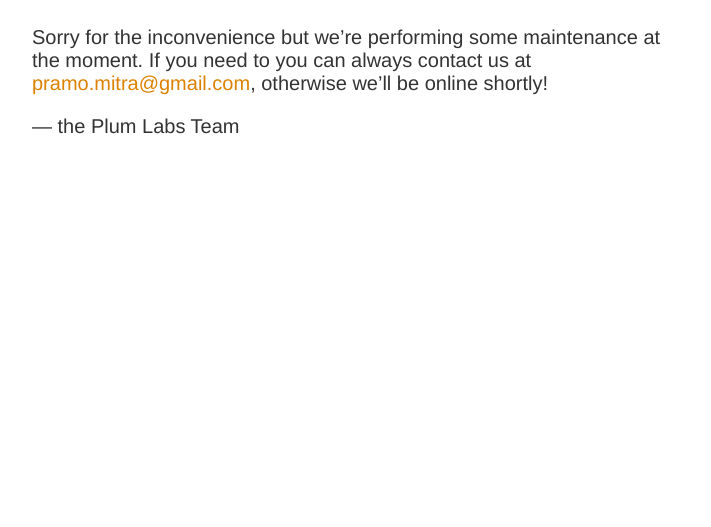
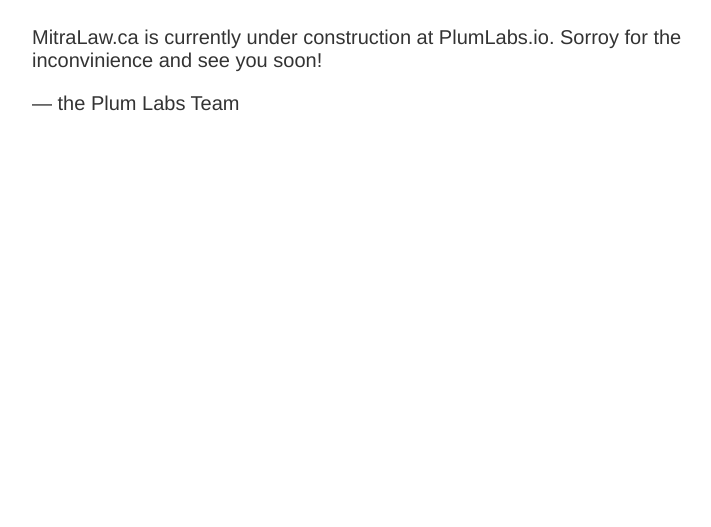
Before and after one commit to samFredLumley/under-construction, a plain HTML site: page index.html in a window 1280 px wide. Shown: the part 273-800 px from the top of the page, without its empty margins (283-994 px from the left). Drawn offline with Linux system fonts and the light colour scheme.

Commit message:
Update index.html

```diff
--- a/index.html
+++ b/index.html
@@ -15,7 +15,7 @@
 <article>
     <h1>We&rsquo;ll be here soon!</h1>
     <div>
-        <p>Sorry for the inconvenience but we&rsquo;re performing some maintenance at the moment. If you need to you can always contact us at <a href="mailto:">pramo.mitra@gmail.com</a>, otherwise we&rsquo;ll be online shortly!</p>
+        <p>MitraLaw.ca is currently under construction at PlumLabs.io. Sorroy for the inconvinience and see you soon!</p>
         <p>&mdash; the Plum Labs Team</p>
     </div>
 </article>
```
